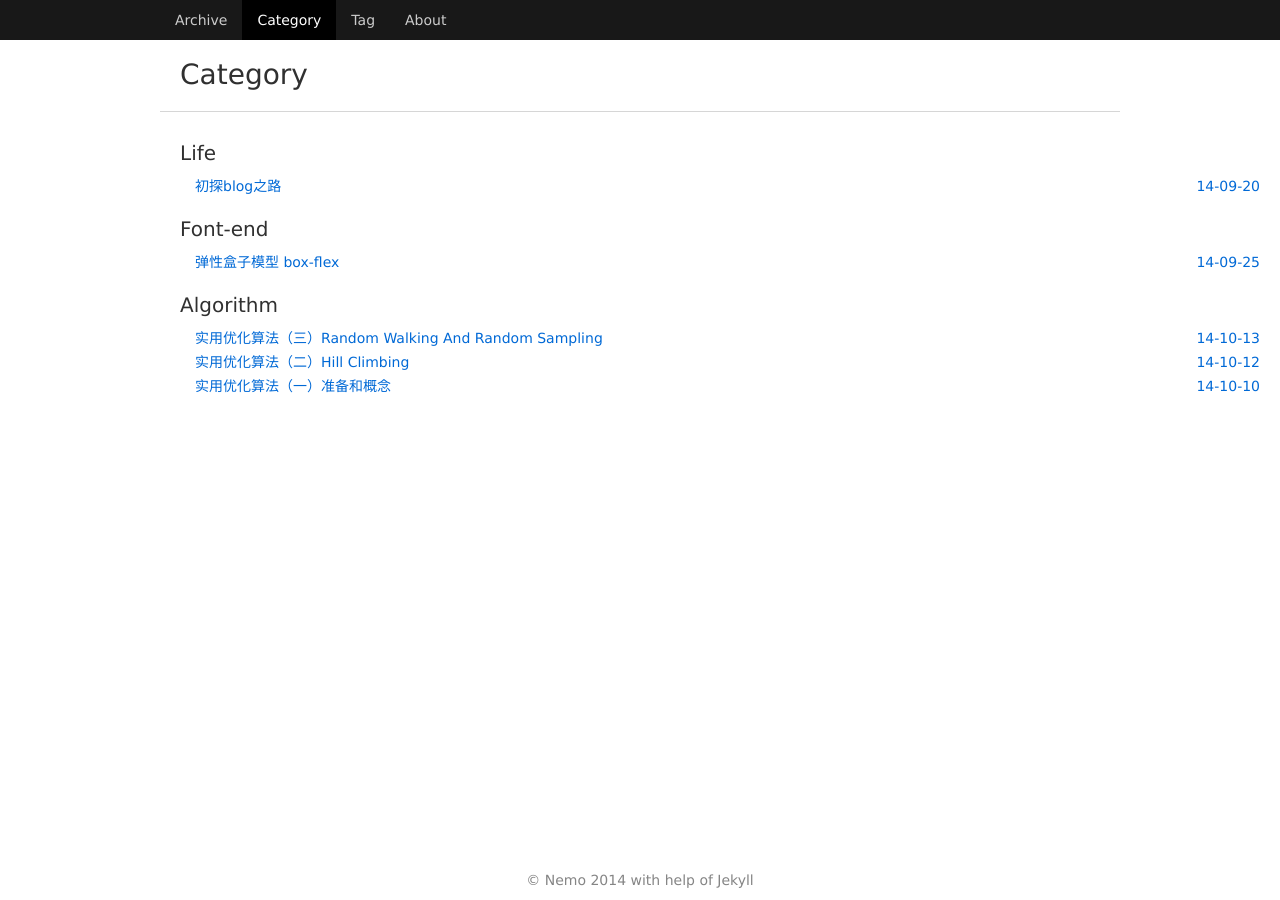
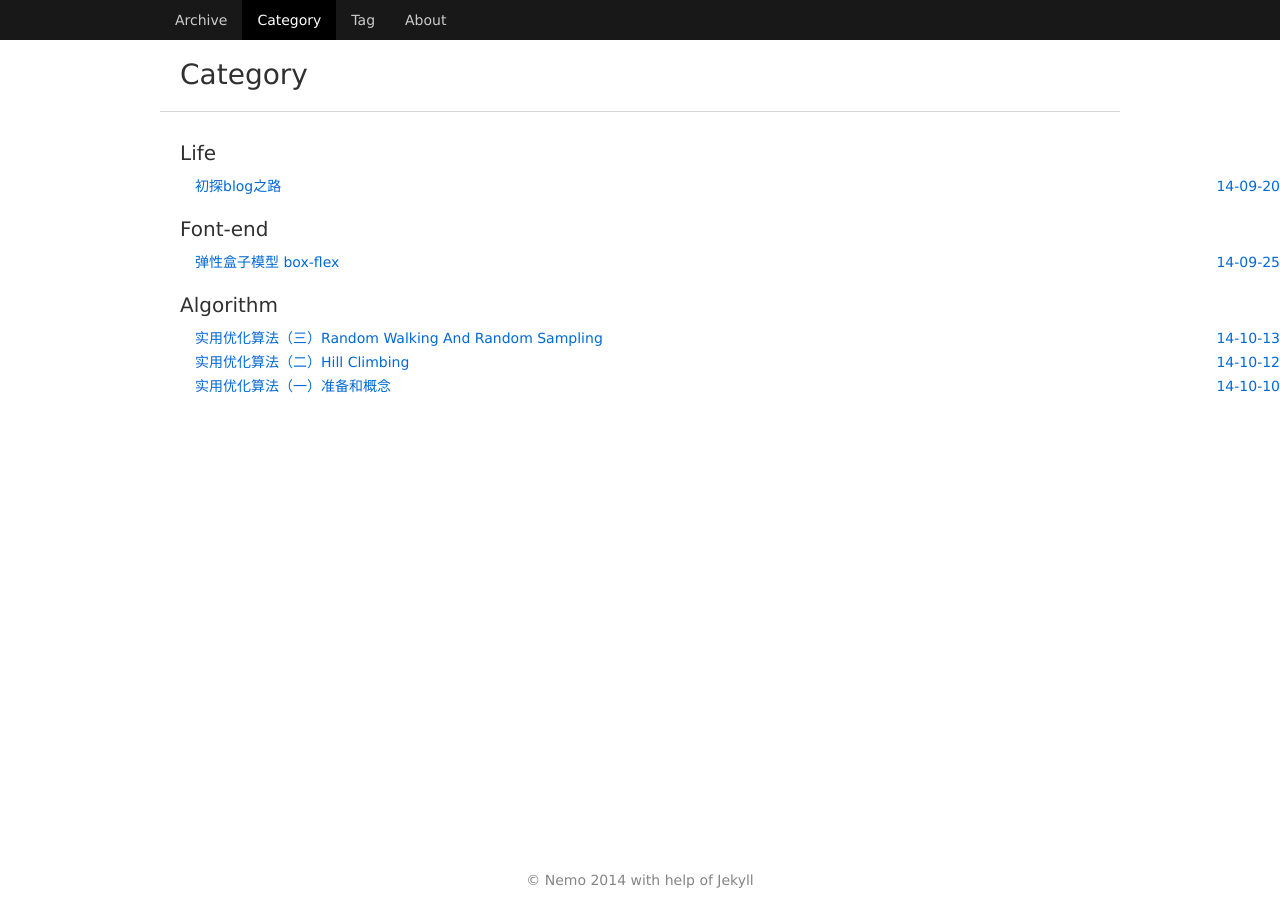
Before and after one commit to Caesor/caesor.github.io, a Jekyll site: the page built from category.html, in a window 1280 px wide. Built offline with Jekyll 4.4.1, drawn with Linux system fonts in a browser that asks for light colours.

Commit message:
fix a bug about place of time

```diff
--- a/css/pages.css
+++ b/css/pages.css
@@ -22,8 +22,9 @@
 
 /* category & tag page */
 .post_title{font-size: 20px;margin: 20px 0 10px;}
+.post_list ul{position:relative;}
 .post_list li{list-style-type: disc;margin-left: 15px;overflow: hidden;text-overflow:ellipsis;white-space: nowrap;margin-right: 80px;}
-.post_list span{position: absolute;right: 20px;}
+.post_list span{position: absolute;right: 0;}
 
 /* tag */
 .tag_list{overflow:hidden;}
```
